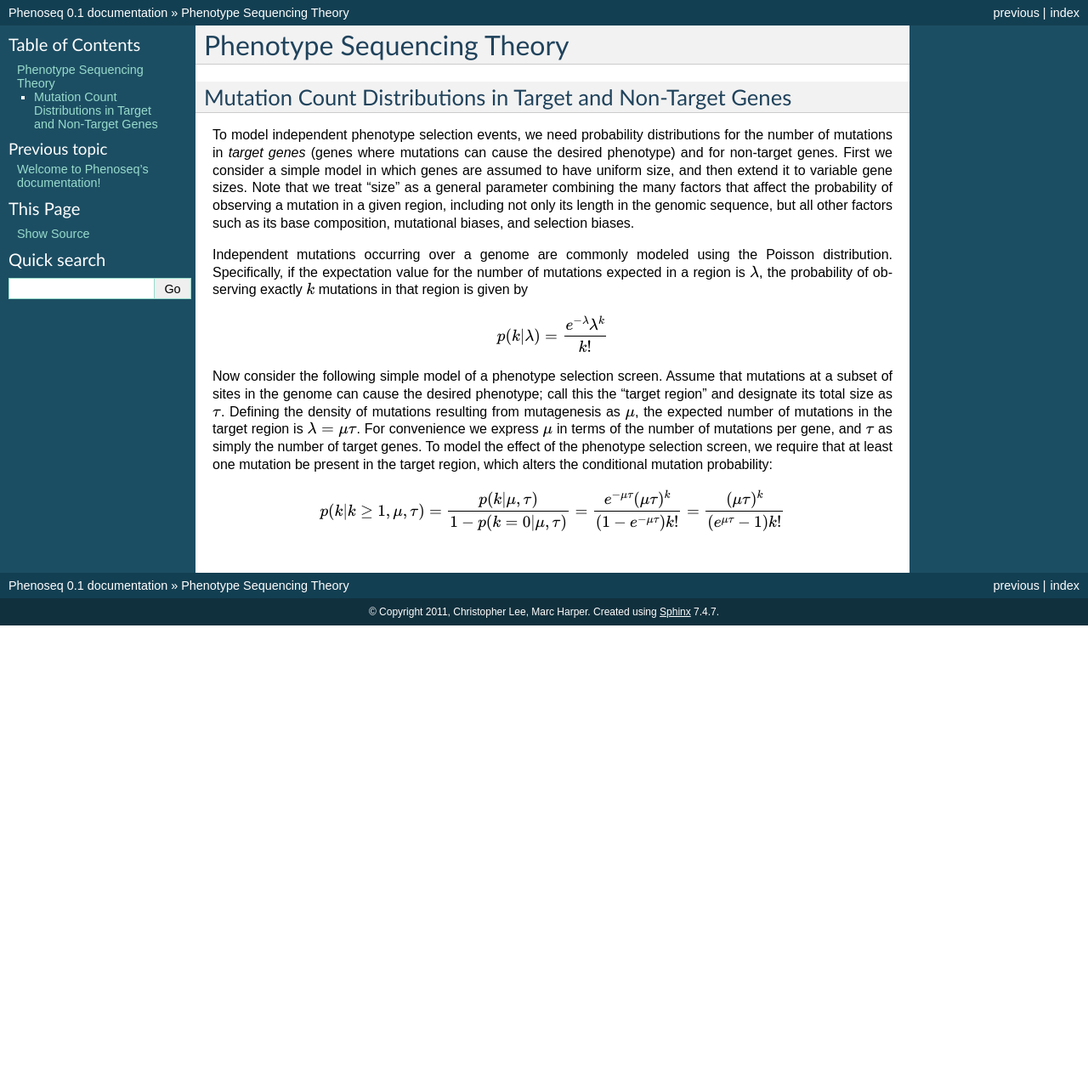
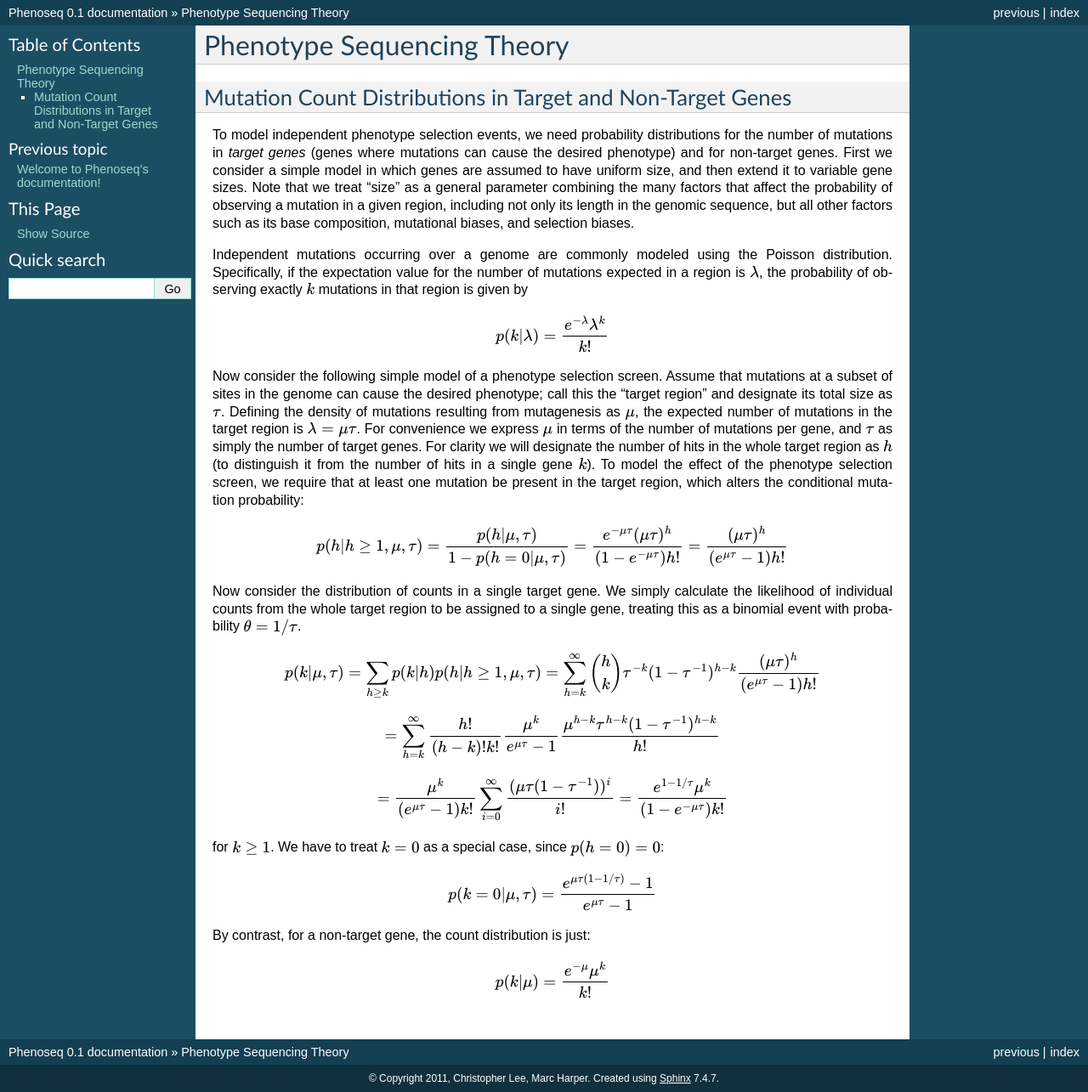
Before and after one commit to cjlee112/phenoseq, a Sphinx documentation site: the page built from doc/theory.rst, in a window 1280 px wide. Shown: the whole page at 85% size. Built offline with Sphinx 7.4.7, drawn with Linux system fonts in a browser that asks for light colours; before the commit the page ends 900 px from its top, so only the background shows below that.

Commit message:
added single target gene count distribution derivation

```diff
--- a/doc/theory.rst
+++ b/doc/theory.rst
@@ -33,10 +33,38 @@ mutations resulting from mutagenesis as :math:`\mu`, the expected
 number of mutations in the target region is :math:`\lambda=\mu\tau`.
 For convenience we express :math:`\mu` in terms of the number of
 mutations per gene, and :math:`\tau` as simply the number of target genes.
+For clarity we will designate the number of hits in the whole target region
+as :math:`h` (to distinguish it from the number of hits in a
+single gene :math:`k`).
 To model the effect of the phenotype selection screen, we require
 that at least one mutation be present in the target region,
 which alters the conditional mutation probability:
 
-.. math:: p(k|k \ge 1, \mu,\tau) = \frac{p(k|\mu,\tau)}{1-p(k=0|\mu,\tau)}
-          = \frac{e^{-\mu\tau}(\mu\tau)^k}{(1-e^{-\mu\tau})k!}
-          = \frac{(\mu\tau)^k}{(e^{\mu\tau}-1)k!}
+.. math:: p(h|h \ge 1, \mu,\tau) = \frac{p(h|\mu,\tau)}{1-p(h=0|\mu,\tau)}
+          = \frac{e^{-\mu\tau}(\mu\tau)^h}{(1-e^{-\mu\tau})h!}
+          = \frac{(\mu\tau)^h}{(e^{\mu\tau}-1)h!}
+
+Now consider the distribution of counts in a single target gene.
+We simply calculate the likelihood of individual counts from the whole
+target region to be assigned to a single gene, treating this as
+a binomial event with probability :math:`\theta=1/\tau`.
+
+.. math:: p(k|\mu,\tau) = \sum_{h \ge k}{p(k|h)p(h|h \ge 1, \mu, \tau)}
+          = \sum_{h=k}^{\infty}{{h \choose k}\tau^{-k}(1-\tau^{-1})^{h-k}
+          \frac{(\mu\tau)^h}{(e^{\mu\tau}-1)h!}}
+
+.. math:: =\sum_{h=k}^{\infty}{\frac{h!}{(h-k)!k!}\frac{\mu^k}{e^{\mu\tau}-1}
+          \frac{\mu^{h-k}\tau^{h-k}(1-\tau^{-1})^{h-k}}{h!}}
+
+.. math:: = \frac{\mu^k}{(e^{\mu\tau}-1)k!}
+          \sum_{i=0}^{\infty}{\frac{(\mu\tau(1-\tau^{-1}))^i}{i!}}
+          = \frac{e^{1-1/\tau}\mu^k}{(1-e^{-\mu\tau})k!}
+
+for :math:`k \ge 1`.
+We have to treat :math:`k=0` as a special case, since :math:`p(h=0)=0`:
+
+.. math:: p(k=0|\mu,\tau) = \frac{e^{\mu\tau(1-1/\tau)} -1}{e^{\mu\tau}-1}
+
+By contrast, for a non-target gene, the count distribution is just:
+
+.. math:: p(k|\mu) = \frac{e^{-\mu}\mu^k}{k!}
```
